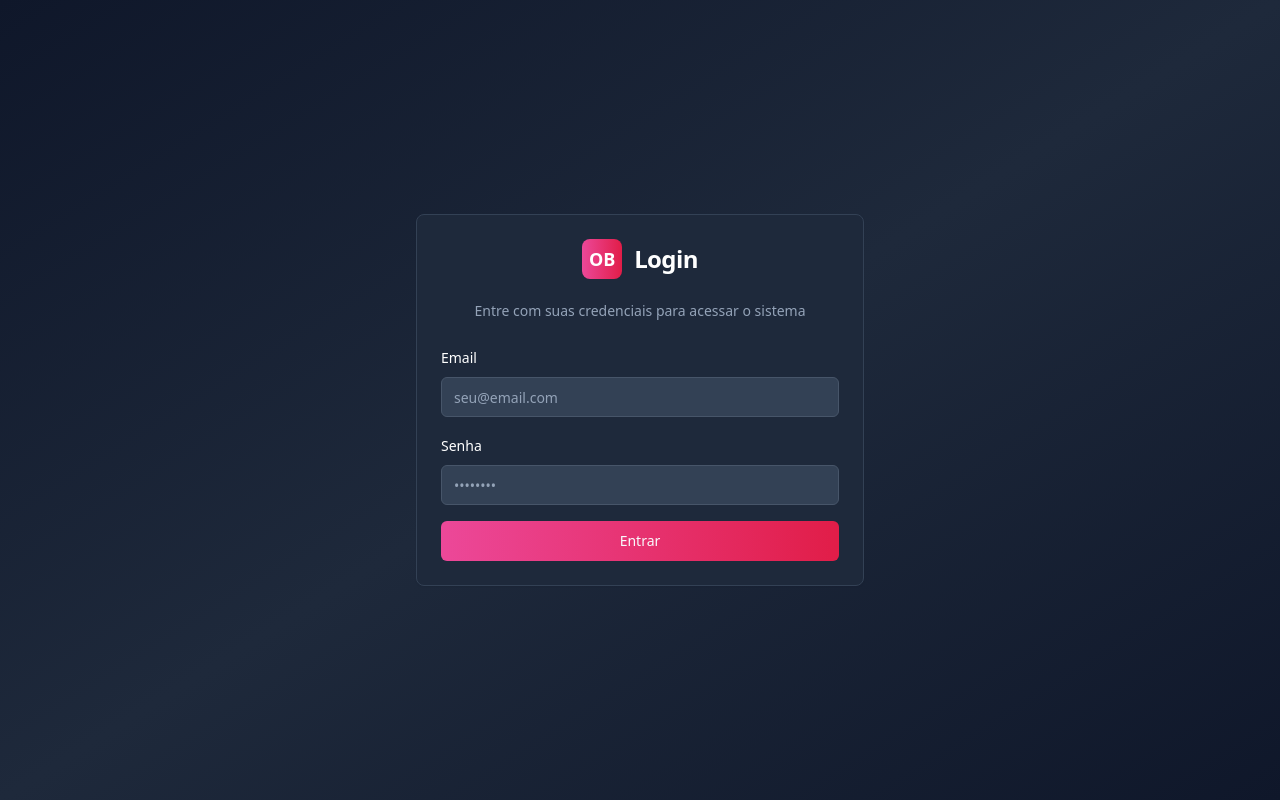
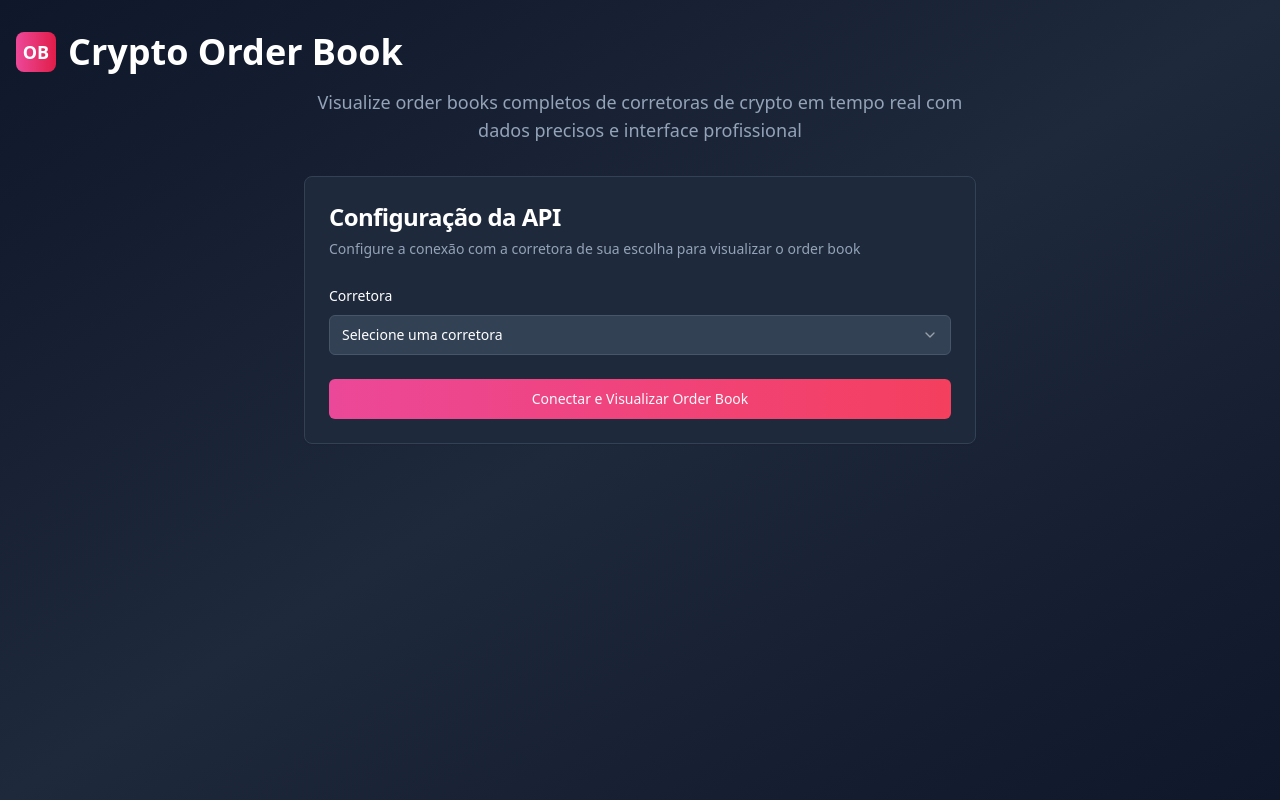
Before and after one commit to tmzzjr/crypto-order-book-visualizer-27859, a React (Vite) app: page / in a window 1280 px wide. Built offline with nearby package versions, Linux system fonts and the light colour scheme.

Commit message:
Remover necessidade de login

```diff
--- a/src/pages/Index.tsx
+++ b/src/pages/Index.tsx
@@ -54,10 +54,6 @@ const Index = () => {
     );
   }
 
-  if (!user) {
-    return <LoginForm />;
-  }
-
   return (
     <div className="min-h-screen bg-gradient-to-br from-slate-900 via-slate-800 to-slate-900">
       <div className="container mx-auto px-4 py-8">
@@ -71,6 +67,7 @@ const Index = () => {
                 Crypto Order Book
               </h1>
             </div>
+            {user && (
               <Button
                 onClick={handleSignOut}
                 variant="outline"
@@ -78,6 +75,7 @@ const Index = () => {
               >
                 Sair
               </Button>
+            )}
           </div>
           <p className="text-slate-400 text-lg max-w-2xl mx-auto">
             Visualize order books completos de corretoras de crypto em tempo real com dados precisos e interface profissional
```
Lines whose indentation alone changed are shown as unchanged.
